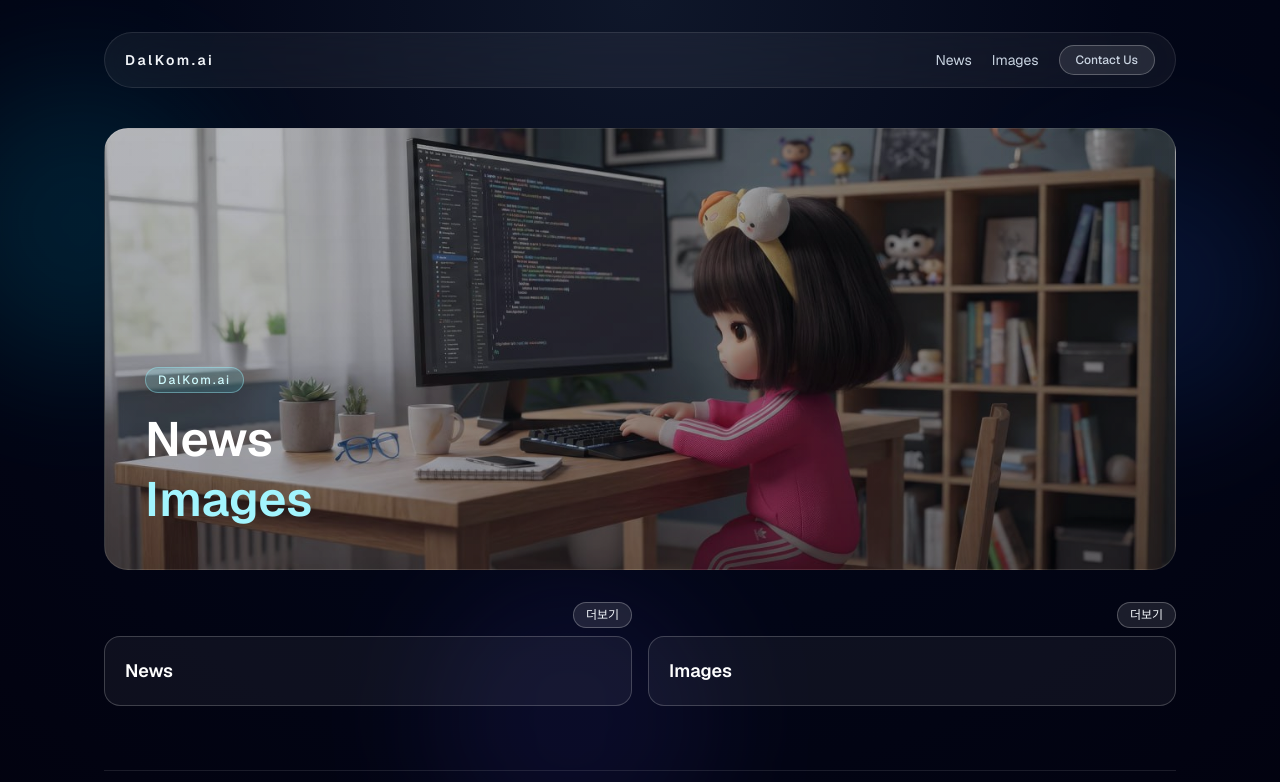
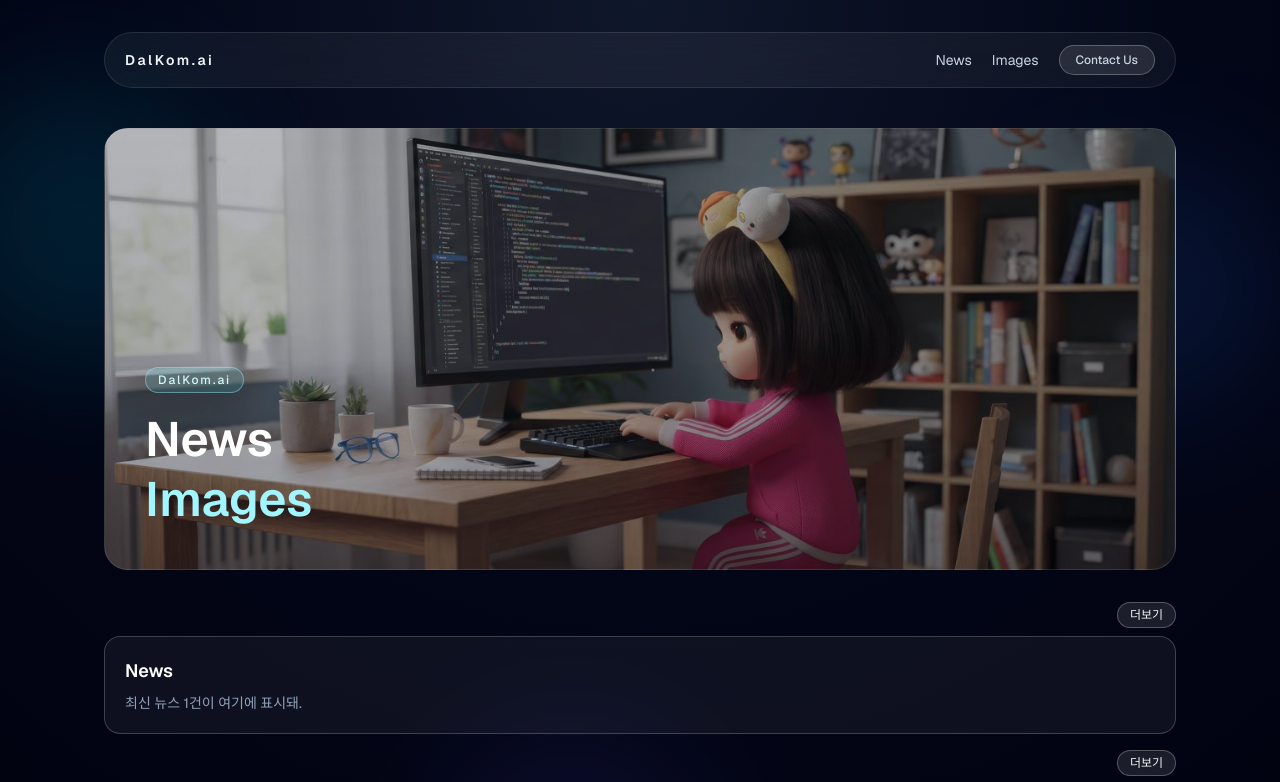
Before and after one commit to dalkom2025-art/dalkom-modern-nextjs, a Next.js app: page / in a window 1280 px wide. Shown: the top 782 px of the page. Built offline with nearby package versions, Linux system fonts and the light colour scheme; no server answers.

Commit message:
layout: pin footer lower and show top single news card on landing

```diff
--- a/src/app/page.tsx
+++ b/src/app/page.tsx
@@ -1,8 +1,15 @@
 import Link from "next/link";
 
+import { formatDate } from "@/lib/format-date";
+import { getLatestPosts } from "@/lib/posts";
 import { SiteChrome } from "@/components/site-chrome";
 
-export default function Home() {
+export const dynamic = "force-dynamic";
+
+export default async function Home() {
+  const latest = await getLatestPosts(1);
+  const topNews = latest[0];
+
   return (
     <SiteChrome>
       <main>
@@ -28,7 +35,7 @@ export default function Home() {
           </div>
         </section>
 
-        <section className="mt-8 grid gap-4 sm:grid-cols-2">
+        <section className="mt-8 space-y-4">
           <div>
             <div className="mb-2 flex justify-end">
               <Link
@@ -40,6 +47,14 @@ export default function Home() {
             </div>
             <Link href="/news" className="block rounded-2xl border border-white/20 bg-white/5 p-5 transition hover:bg-white/10">
               <h3 className="text-lg font-semibold text-white">News</h3>
+              {topNews ? (
+                <div className="mt-2 text-sm text-slate-300">
+                  <p className="line-clamp-1 text-white">{topNews.title}</p>
+                  <p className="mt-1 text-xs text-slate-400">{formatDate(topNews.published_at)}</p>
+                </div>
+              ) : (
+                <p className="mt-2 text-sm text-slate-400">최신 뉴스 1건이 여기에 표시돼.</p>
+              )}
             </Link>
           </div>
 
--- a/src/components/site-chrome.tsx
+++ b/src/components/site-chrome.tsx
@@ -13,7 +13,7 @@ export function SiteChrome({
         <div className="absolute bottom-0 left-1/3 h-72 w-72 rounded-full bg-indigo-500/15 blur-3xl" />
       </div>
 
-      <div className="relative mx-auto flex w-full max-w-6xl flex-col px-6 pb-12 pt-8 sm:px-10">
+      <div className="relative mx-auto flex min-h-screen w-full max-w-6xl flex-col px-6 pb-12 pt-8 sm:px-10">
         <header className="mb-10 flex items-center justify-between rounded-full border border-white/10 bg-white/5 px-5 py-3 backdrop-blur-xl">
           <Link href="/" className="text-sm font-semibold tracking-[0.18em] text-cyan-200">
             DalKom.ai
@@ -36,7 +36,7 @@ export function SiteChrome({
           </nav>
         </header>
 
-        {children}
+        <div className="flex-1">{children}</div>
 
         <footer className="mt-16 border-t border-white/10 pt-6 text-sm text-slate-400">
           © {new Date().getFullYear()} DalKom.ai
```
